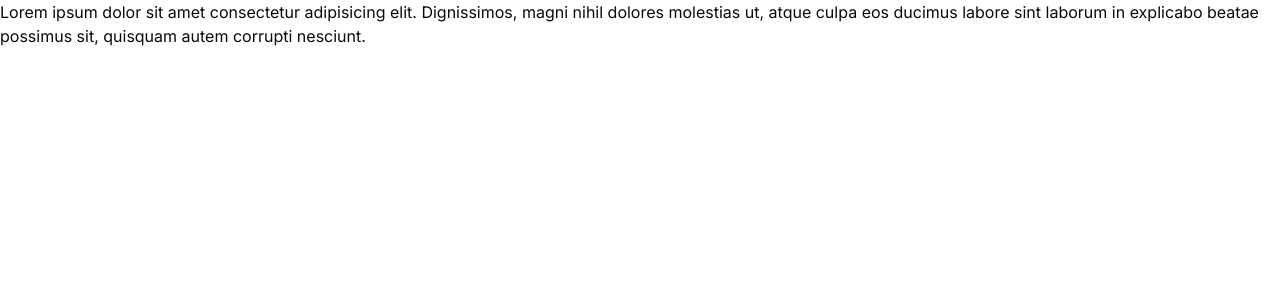
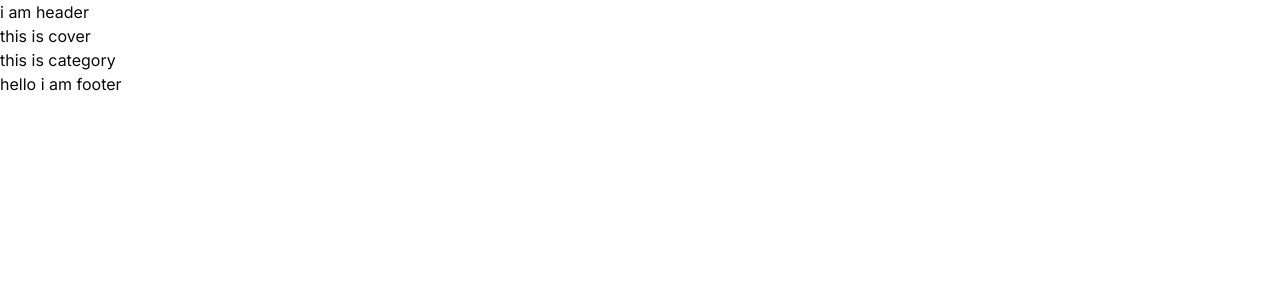
Before and after one commit to jishan1019/mini-mart, a Next.js app: page / in a window 1280 px wide. Shown: the top 300 px of the page. Built offline with nearby package versions, Linux system fonts and the light colour scheme.

Commit message:
home page organazie

```diff
--- /dev/null
+++ b/src/app/(routes)/(home)/category.tsx
@@ -0,0 +1,5 @@
+import React from "react";
+
+export default function Category() {
+  return <div>this is category</div>;
+}
--- /dev/null
+++ b/src/app/(routes)/(home)/cover.tsx
@@ -0,0 +1,5 @@
+import React from "react";
+
+export default function Cover() {
+  return <div>this is cover</div>;
+}
--- /dev/null
+++ b/src/app/(routes)/(home)/home.tsx
@@ -0,0 +1,15 @@
+"use client";
+import Footer from "../(shared)/(home)/footer";
+import Header from "../(shared)/(home)/header";
+import Category from "./category";
+import Cover from "./cover";
+
+export default function HomePage() {
+  return (
+    <Header>
+      <Cover />
+      <Category />
+      <Footer className="mt-24 sm:mt-96" />
+    </Header>
+  );
+}
--- /dev/null
+++ b/src/app/(routes)/(shared)/(home)/base-layout.tsx
@@ -0,0 +1,13 @@
+"use client";
+
+import { cn } from "@/lib/utils";
+import { ReactNode } from "react";
+
+type BaseLayoutProps = {
+  children: ReactNode;
+  className?: string;
+};
+
+export default function BaseLayout({ children, className }: BaseLayoutProps) {
+  return <div className={cn("max-w-7xl mx-auto", className)}>{children}</div>;
+}
--- /dev/null
+++ b/src/app/(routes)/(shared)/(home)/footer.tsx
@@ -0,0 +1,5 @@
+import React from "react";
+
+export default function Footer({ className }: { className?: string }) {
+  return <div>hello i am footer</div>;
+}
--- /dev/null
+++ b/src/app/(routes)/(shared)/(home)/header.tsx
@@ -0,0 +1,10 @@
+import React, { ReactNode } from "react";
+
+export default function Header({ children }: { children: ReactNode }) {
+  return (
+    <div>
+      i am header
+      <div>{children}</div>
+    </div>
+  );
+}
--- a/src/app/page.tsx
+++ b/src/app/page.tsx
@@ -1,10 +1,9 @@
+import HomePage from "./(routes)/(home)/home";
+
 export default function Home() {
   return (
     <main>
-      Lorem ipsum dolor sit amet consectetur adipisicing elit. Dignissimos,
-      magni nihil dolores molestias ut, atque culpa eos ducimus labore sint
-      laborum in explicabo beatae possimus sit, quisquam autem corrupti
-      nesciunt.
+      <HomePage />
     </main>
   );
 }
```
